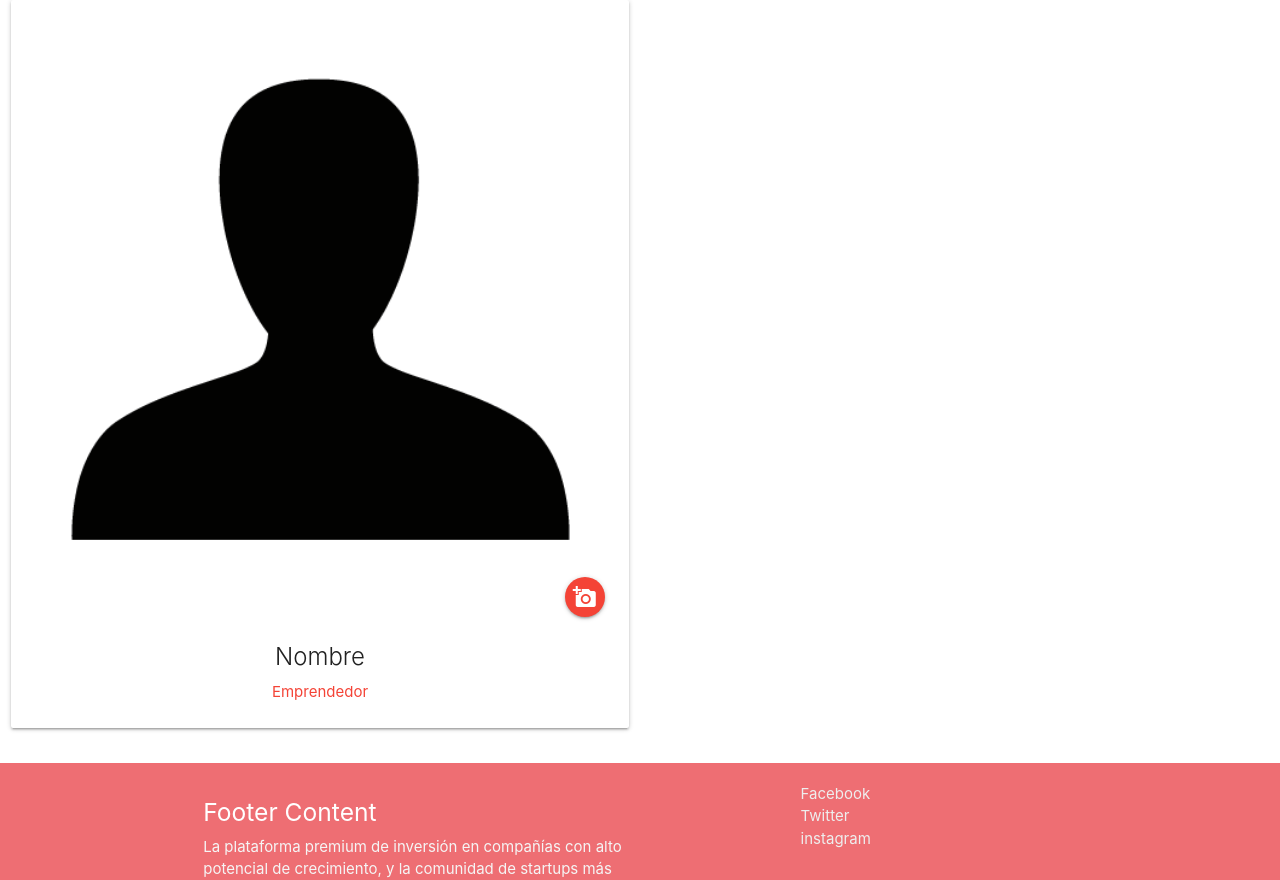
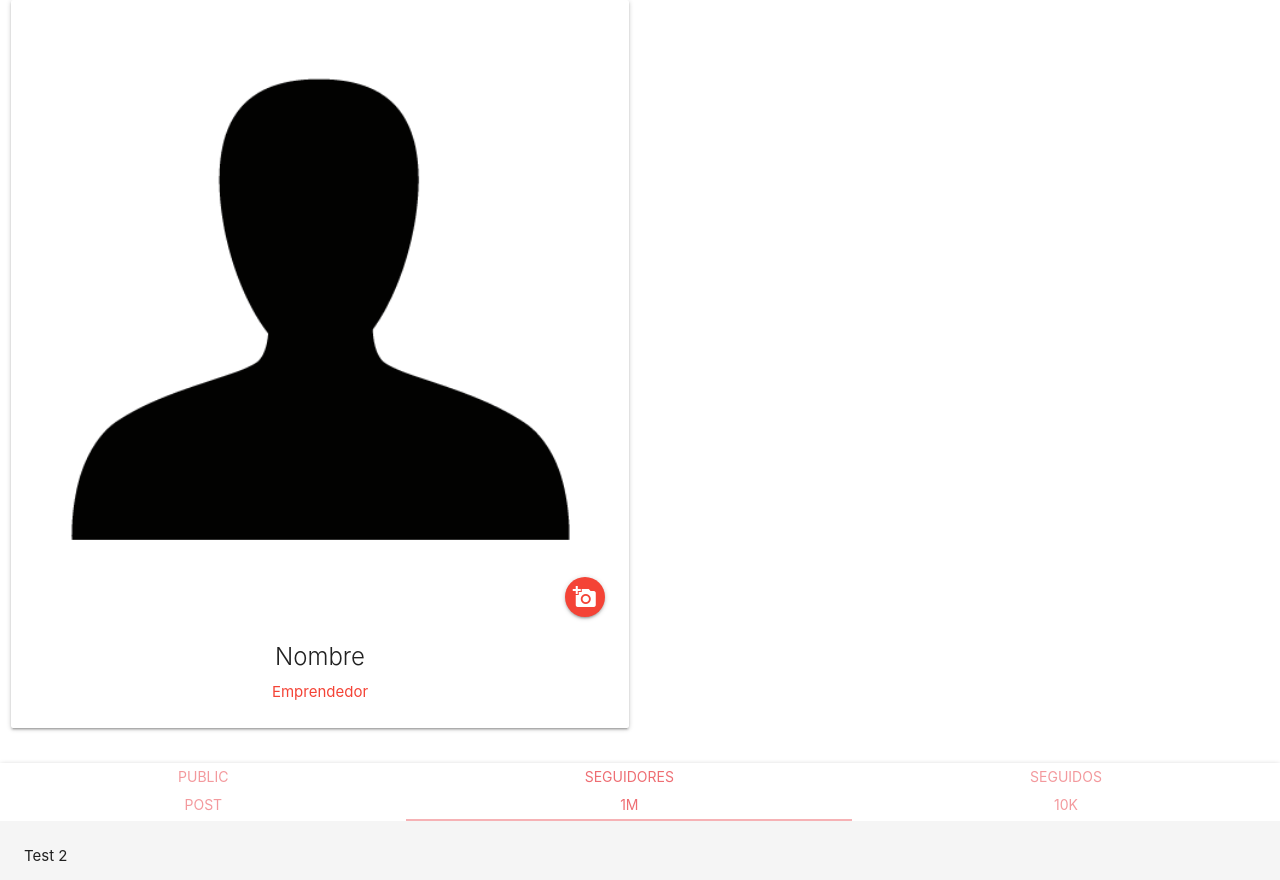
Before and after one commit to LauraJH16/Red-Social, a plain HTML site: page views/perfil.html in a window 1280 px wide. Shown: the part 72-952 px from the top of the page. Drawn offline with nearby package versions, Linux system fonts and the light colour scheme.

Commit message:
Arreglando Pefil

```diff
--- a/css/main.css
+++ b/css/main.css
@@ -74,3 +74,11 @@ z-index: -9999;
 .img-file {
   width: 200px;
 }
+
+.card .tabs .tab {
+  line-height: 28px;
+}
+
+.card .tabs {
+  height: 58px;
+}
--- a/views/perfil.html
+++ b/views/perfil.html
@@ -45,7 +45,7 @@
         <div class='card'>
           <div class='card-image'>
             <img src='../assets/images/user1.png'>
-            <a class='btn-floating halfway-fab waves-effect waves-light red btn-add-image'>
+            <a id='file-select' class='btn-floating halfway-fab waves-effect waves-light red btn-add-image'>
               <i class='material-icons'>add_a_photo</i>
             </a>
           </div>
@@ -56,6 +56,22 @@
         </div>
       </div>
     </div>
+
+    <div class="card">
+      <div class="card-tabs">
+        <ul class="tabs tabs-fixed-width">
+          <li class="tab"><a href="#test4">Public <br> Post</a></li>
+          <li class="tab"><a class="active" href="#test5">Seguidores <br> 1M</a></li>
+          <li class="tab"><a href="#test6">Seguidos <br> 10k</a></li>
+        </ul>
+      </div>
+      <div class="card-content grey lighten-4">
+        <div id="test4">Test 1</div>
+        <div id="test5">Test 2</div>
+        <div id="test6">Test 3</div>
+      </div>
+    </div>
+
     <!--Footer-->
     <footer class='page-footer'>
       <div class='container'>
```
